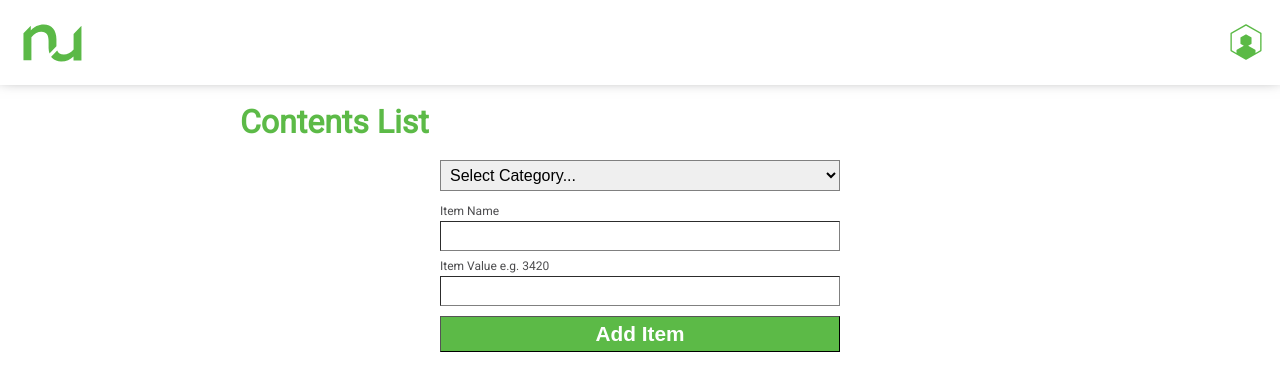
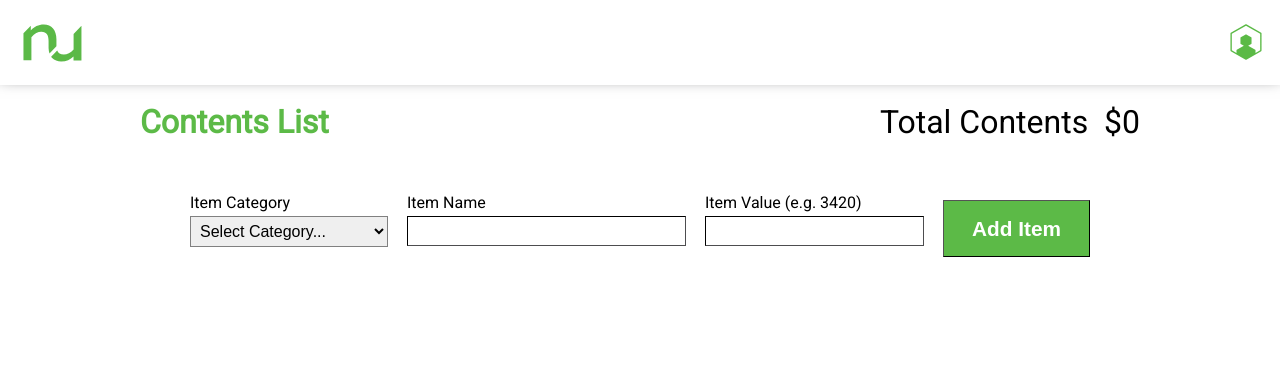
Before and after one commit to kenadian/contents-list, a React (Create React App) app: page / in a window 1280 px wide. Shown: the top 390 px of the page. Built offline with nearby package versions, Linux system fonts and the light colour scheme.

Commit message:
moved styling to App.css

```diff
--- a/src/App.css
+++ b/src/App.css
@@ -1,10 +1,217 @@
-.App {
+/*Google Pixel 2 */
+@media screen and (device-width: 411px) and (device-height: 731px) {
+  body {
+    font-size: 14px;
+  }
+  .input-form {
+    display: flex;
+    flex-direction: column;
+    align-content: flex-start;
+  }
+  .category-total {
+    font-size: 1.3rem;
+  }
+  .category-name {
+    font-size: 1.3rem;
+  }
+  .field-label {
+    font-size: 0.75rem;
+    line-height: 1.25rem;
+  }
+  .item-container {
+    margin-left: 10px;
+  }
+  .title-container {
+    align-items: center;
+  }
+  .total-container {
+    display: flex;
+    flex-direction: column;
+    align-items: flex-end;
+  }
+}
+@media screen and (min-width: 412px) {
+  body {
+    font-size: 16px;
+  }
+  .input-form {
+    display: flex;
+    justify-content: space-between;
+  }
+  .title-container {
+    max-width: 1000px;
+    align-items: flex-start;
+  }
+  .inputs-container {
+    max-width: 900px;
+    margin: 30px 0;
+  }
+  .itemlist-container {
+    display: flex;
+    flex-direction: column;
+    width: 90vw;
+    justify-items: flex-start;
+    align-items: center;
+    padding: 15px 0;
+  }
+  .category-total {
+    font-size: 1.9rem;
+  }
+  .category-name {
+    font-size: 1.9rem;
+  }
+  .field-label {
+    font-size: 1rem;
+    line-height: 1.65rem;
+  }
+  .item-container {
+    margin-left: 30px;
+    align-items: center;
+  }
+  .item-container:hover {
+    background-color: #e8e8e8;
+  }
+
+  .item-remove-btn {
+    font-size: 1.3rem;
+    margin-left: 1rem;
+    background-color: #ffffff;
+    border: none;
+  }
+  .contents-list {
+    margin-bottom: 20px;
+  }
+  .total-container {
+    font-size: 2rem;
+    display: flex;
+    align-items: flex-end;
+  }
 }
 body {
-  font-size: 0.8rem;
   line-height: 1.4;
   font-family: "Roboto", sans-serif;
 }
+.App {
+  flex-direction: column;
+  align-items: center;
+  display: flex;
+  justify-content: space-between;
+  width: 100vw;
+  height: 100%;
+  padding-bottom: 50px;
+}
+.navbar {
+  align-items: center;
+  display: flex;
+  flex-direction: row;
+  justify-content: space-between;
+  width: 100vw;
+  height: 85px;
+  box-shadow: 0px -8px 15px rgb(76, 76, 78);
+}
+.title-container {
+  display: flex;
+  justify-items: flex-start;
+  width: 90vw;
+  padding: 15px 0;
+}
+
+.title {
+  font-size: 2rem;
+  font-weight: bold;
+  color: #5cba47;
+  flex: 1;
+}
+.inputs-container {
+  flex: 1;
+  align-items: center;
+  width: 90vw;
+  /* max-width: 400px; */
+}
+/* .input-form {
+  display: flex;
+  flex-direction: column;
+  align-content: flex-start;
+} */
+.contents-category {
+  flex: 1;
+  order: 1;
+  align-self: stretch;
+  border-width: 1px;
+  border-color: grey;
+  font-size: 16px;
+  padding: 5px;
+  -webkit-appearance: button;
+  -moz-appearance: button;
+}
+
+.contents-itemname {
+  flex: 1;
+  align-self: stretch;
+  border-width: 1px;
+  border-color: rgb(77, 77, 79);
+  font-size: 16px;
+  padding: 5px;
+  order: 3;
+}
+.contents-amount {
+  flex: 1;
+  align-self: stretch;
+  border-width: 1px;
+  border-color: rgb(77, 77, 79);
+  font-size: 16px;
+  padding: 5px;
+  order: 5;
+}
+
+.contents-add {
+  flex: 1;
+  align-self: stretch;
+  border-width: 1px;
+  background: #5cba47;
+  font-size: 1.3rem;
+  font-weight: bold;
+  padding: 5px;
+  margin-top: 10px;
+  color: white;
+  order: 6;
+}
+.category-title {
+  display: flex;
+  justify-content: space-between;
+  align-items: center;
+  width: 90vw;
+  font-size: 14px;
+  padding: 20px 0 5px 0;
+  margin-bottom: 10px;
+  border-bottom-width: 1px;
+  border-bottom-color: #5cba4780;
+  border-bottom-style: solid;
+  max-width: 1000px;
+}
+.category-name {
+  font-weight: bold;
+  color: #5cba47;
+}
+
+.item-container {
+  display: flex;
+  justify-content: space-between;
+  max-width: 1000px;
+}
+
+.item-name {
+  flex: 1;
+}
+.item-amount {
+  flex: 0;
+}
+
+.item-remove-btn {
+  flex: 0 1 0%;
+  color: rgb(220, 20, 60);
+}
+
 *,
 *:before,
 *:after {
@@ -17,19 +224,17 @@ h1 {
   color: #5cba47;
   font-family: "Roboto", sans-serif;
 }
-.title {
-  font-size: 2rem;
-  font-weight: bold;
-  color: #5cba47;
-  flex: 1;
-}
+
 .field-label {
   font-family: "Roboto", sans-serif;
-  font-size: 0.75rem;
-  line-height: 1.25rem;
-  color: #7b7b7b;
+  /* font-size: 0.75rem; */
+  /* line-height: 1.25rem; */
+  color: #000000;
 }
 .field-label-container {
+  display: flex;
+  flex-direction: column;
+  margin-bottom: 10px;
 }
 .Title {
   width: 100vw;
--- a/src/App.js
+++ b/src/App.js
@@ -7,91 +7,38 @@ import Currency from "./components/currency";
 import styled from "styled-components";
 
 const Total = props => {
-  if (props.total > 0) {
-    return (
-      <div
-        style={{
-          display: "flex",
-          flexDirection: "column",
-          justifyItems: "flex-end"
-        }}
-      >
-        <div>Current Total </div>
-        <div style={{ fontSize: "1.2rem" }}>
-          <Currency value={props.total} />
-        </div>
+  // if (props.total > 0) {
+
+  return (
+    <div className="total-container">
+      <div>Total Contents </div>
+
+      <div>
+        &nbsp; <Currency value={props.total} />
       </div>
-    );
-  }
-  return null;
+    </div>
+  );
+  // }
+  // return null;
 };
 
 class App extends Component {
   render() {
     return (
-      <div
-        className="App"
-        style={{
-          flexDirection: "column",
-          alignItems: "center",
-          display: "flex",
-          justifyContent: "space-between",
-          width: "100vw",
-          height: "100%",
-          paddingBottom: 50
-        }}
-      >
-        <div
-          style={{
-            alignItems: "center",
-            display: "flex",
-            flexDirection: "row",
-            justifyContent: "space-between",
-            width: "100vw",
-            height: 85,
-            WebkitBoxShadow: "0px 0px 3px 0px rgba(0,0,0,0.16)",
-            MozBoxShadow: "0px 0px 3px 0px rgba(0,0,0,0.16)",
-            boxShadow: "0px -8px 15px rgb(76,76,78)"
-          }}
-          className="navbar"
-        >
+      <div className="App">
+        <div className="navbar">
           <div className="logo" />
           <div className="login" />
         </div>
-        <div
-          style={{
-            display: "flex",
-            width: "90vw",
-            justifyItems: "flex-start",
-            alignItems: "center",
-            padding: "15px 0",
-            maxWidth: 800
-          }}
-        >
+        <div className="title-container">
           <div className="title">Contents List</div>
           <Total total={this.props.total} />
         </div>
 
-        <div
-          style={{
-            flex: 1,
-            alignItems: "center",
-            width: "90vw",
-            maxWidth: 400
-          }}
-        >
+        <div className="inputs-container">
           <Inputs />
         </div>
-        <div
-          style={{
-            display: "flex",
-            width: "90vw",
-            justifyItems: "flex-start",
-            alignItems: "center",
-            padding: "15px 0",
-            maxWidth: 800
-          }}
-        >
+        <div className="itemlist-container">
           <ItemList />
         </div>
       </div>
--- a/src/components/currency.js
+++ b/src/components/currency.js
@@ -1,5 +1,3 @@
-import React from "react";
-
 export default function Currency({ value }) {
   //Convert to whole dollars
   const newNumber = Math.trunc(value);
--- a/src/components/inputs.js
+++ b/src/components/inputs.js
@@ -9,12 +9,15 @@ class Inputs extends Component {
   }
 
   handleSubmit = event => {
-    //Allow
+    // check that the form values exist and dispatch action to add to store
     if (this.state.name && this.state.categoryId && this.state.amount) {
       this.props.addItem(this.state);
+      // TODO is it better to leave the category set to the last value
+      // or set it to "Select Category ...". Discuss.
       this.setState({ amount: 0, categoryId: 0, name: "" });
       event.preventDefault();
     } else {
+      //TODO handle validation errors
       event.preventDefault();
       return;
     }
@@ -33,27 +36,23 @@ class Inputs extends Component {
 
   render() {
     return (
-      <form>
-        <div
+      <form className="input-form">
+        <div style={{ flex: "0 1 22%", order: 2 }}>
+          <div className="field-label-container">
+            <label
+              className="field-label"
+              htmlFor="categoryId"
               style={{
-            display: "flex",
-            flexDirection: "column",
-            alignContent: "flex-start"
+                order: 1
               }}
             >
+              Item Category
+            </label>
             <select
+              className="contents-category"
+              id="categoryId"
               name="categoryId"
               value={this.state.categoryId}
-            style={{
-              flex: 1,
-              alignSelf: "stretch",
-              borderWidth: 1,
-              borderColor: "grey",
-              fontSize: 16,
-              padding: 5,
-              marginBottom: 10,
-              order: 1
-            }}
               onChange={this.handleInputChange}
             >
               <option value="0">Select Category...</option>
@@ -63,83 +62,58 @@ class Inputs extends Component {
               <option value="4">Sports Equipment</option>
               <option value="5">Tools</option>
             </select>
+          </div>
+        </div>
+        <div style={{ flex: "0 1 31%", order: 2 }}>
+          <div className="field-label-container">
             <label
               className="field-label"
               htmlFor="name"
               style={{
-              alignSelf: "flex-start",
-              color: "rgb(77, 77, 79)",
-              display: "inline",
                 order: 2
               }}
             >
               Item Name
             </label>
             <input
+              className="contents-itemname"
+              id="name"
               name="name"
               type="text"
-            style={{
-              flex: 1,
-              alignSelf: "stretch",
-              borderWidth: 1,
-              borderColor: "grey",
-              fontSize: 16,
-              padding: 5,
-              order: 3
-            }}
               value={this.state.name}
               onChange={this.handleInputChange}
             />
-
+          </div>
+        </div>
+        <div style={{ flex: "0 1 20%", order: 3 }}>
+          <div style={{ display: "flex", flexDirection: "column" }}>
             <label
               className="field-label"
               htmlFor="amount"
               style={{
-              alignSelf: "flex-start",
-              marginTop: 5,
-              color: "rgb(77, 77, 79)",
                 order: 4
               }}
             >
-            Item Value e.g. 3420
+              Item Value (e.g. 3420)
             </label>
 
             <input
-            className="amountField"
+              className="contents-amount"
               name="amount"
               id="amount"
               type="number"
-            style={{
-              flex: 1,
-              alignSelf: "stretch",
-              borderWidth: 1,
-              borderColor: "grey",
-              fontSize: 16,
-              padding: 5,
-              order: 5
-            }}
               value={this.state.amount > 0 ? this.state.amount : ""}
               onChange={this.handleInputChange}
             />
-
+          </div>
+        </div>
         <button
-            style={{
-              flex: 1,
-              alignSelf: "stretch",
-              borderWidth: 1,
-              background: "#5cba47",
-              fontSize: "1.3rem",
-              fontWeight: "bold",
-              padding: 5,
-              marginTop: 10,
-              color: "white",
-              order: 6
-            }}
+          style={{ flex: "0 1 15%", order: 3 }}
+          className="contents-add"
           onClick={this.handleSubmit}
         >
           Add Item{" "}
         </button>
-        </div>
       </form>
     );
   }
--- a/src/reducers/reducer_contents.js
+++ b/src/reducers/reducer_contents.js
@@ -98,7 +98,7 @@ export default function(state = initialState, action) {
       ]);
       newState.total -= removeAmount;
       newState.entities.items.allIds = newState.entities.items.allIds.filter(
-        element => element != removeItemId
+        element => element !== removeItemId
       );
       const updateCategoryId =
         newState.entities.categoryItems.byId[removeItemId].categoryId;
@@ -112,7 +112,7 @@ export default function(state = initialState, action) {
         removeItemId
       ]);
       newState.entities.categoryItems.allIds = newState.entities.categoryItems.allIds.filter(
-        element => element != removeItemId
+        element => element !== removeItemId
       );
 
       //   const items = state.entities.items;
```
Also changed, not shown: public/index.html (+2 -24 lines), src/components/list.js (+19 -42 lines). Lines whose indentation alone changed are shown as unchanged.
